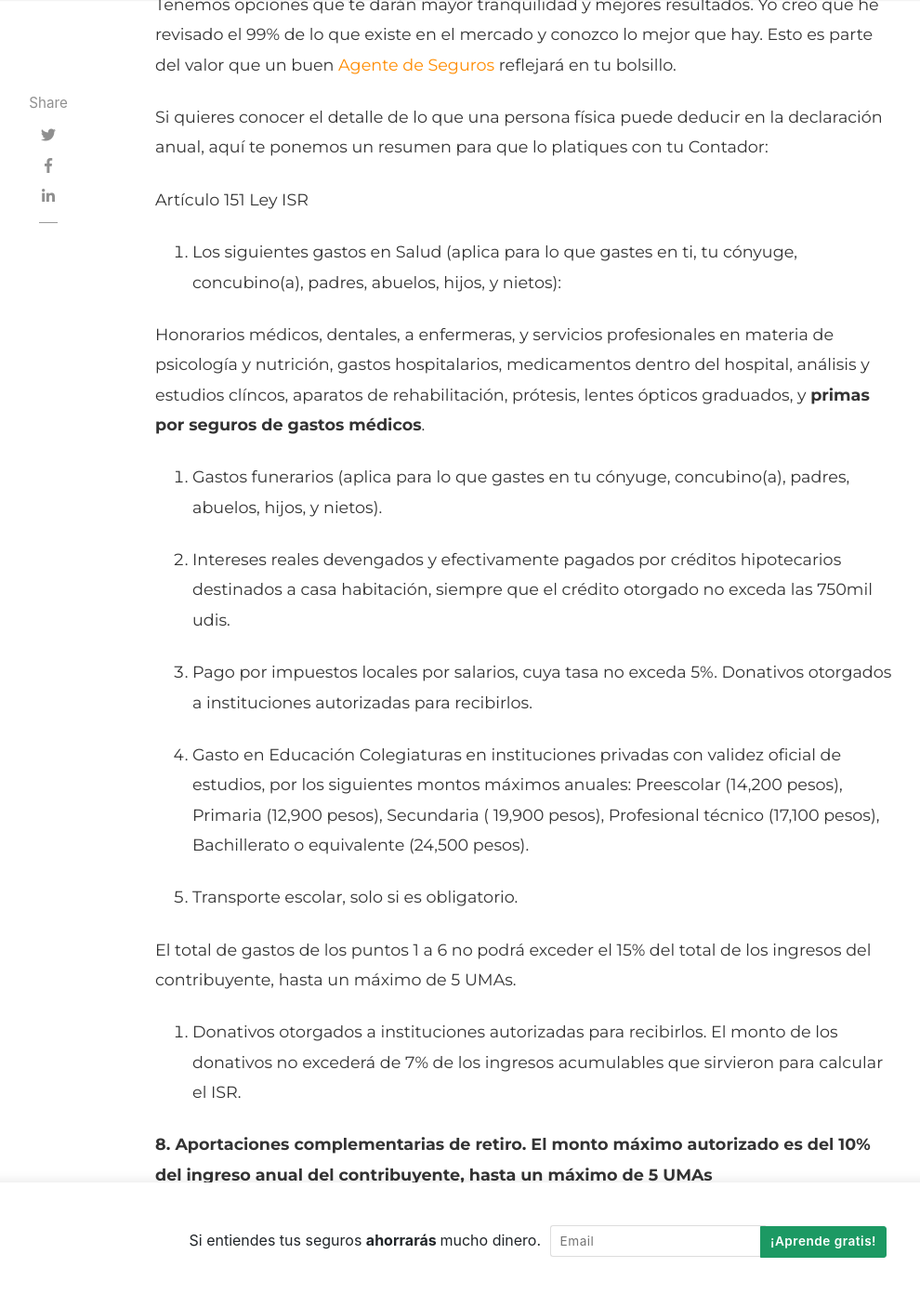
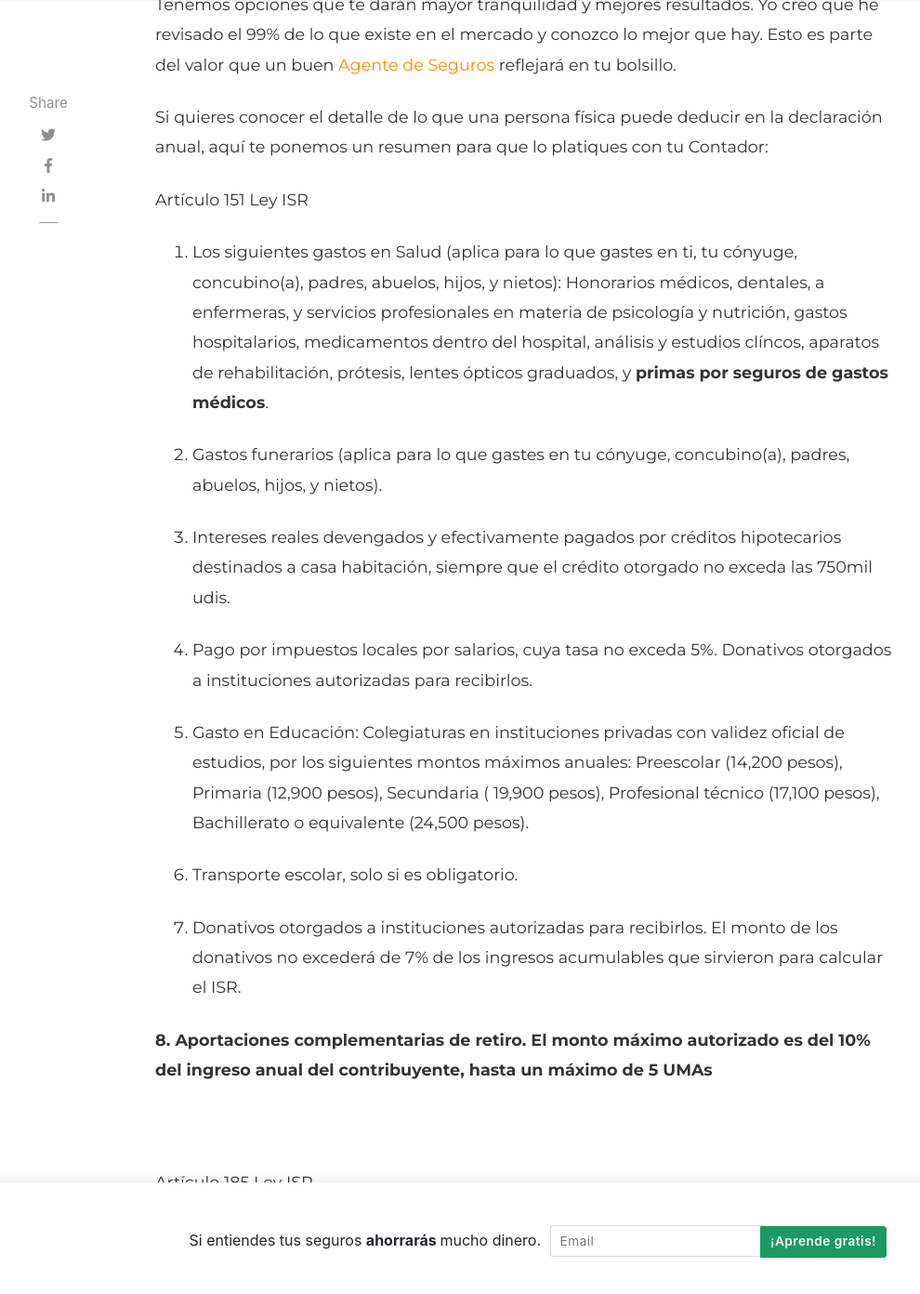
Before and after one commit to blogseguros/blogseguros.github.io, a Jekyll site: the page built from _posts/2021-04-07-reducir-impuestos-en-declaracion-anual.md, in a window 1280 px wide and 1400 px high, scrolled down 2138 px. Shown: the top 1392 px of the window at 93% size, without its empty margins (118-1108 px from the left). Built offline with Jekyll 4.4.1, drawn with Linux system fonts in a browser that asks for light colours; nearby versions of some CDN libraries; comment, search, counter and statistics services are not loaded; some of the changed text lies outside the part shown.

Commit message:
Update 2021-04-07-reducir-impuestos-en-declaracion-anual.md

```diff
--- a/_posts/2021-04-07-reducir-impuestos-en-declaracion-anual.md
+++ b/_posts/2021-04-07-reducir-impuestos-en-declaracion-anual.md
@@ -40,9 +40,7 @@ Si quieres conocer el detalle de lo que una persona física puede deducir en la
 
 Artículo 151 Ley ISR
 
-1. Los siguientes gastos en Salud (aplica para lo que gastes en ti, tu cónyuge, concubino(a), padres, abuelos, hijos, y nietos):
-
-Honorarios médicos, dentales, a enfermeras, y servicios profesionales en materia de psicología y nutrición, gastos hospitalarios, medicamentos dentro del hospital, análisis y estudios clíncos, aparatos de rehabilitación, prótesis, lentes ópticos graduados, y <b>primas por seguros de gastos médicos</b>.
+1. Los siguientes gastos en Salud (aplica para lo que gastes en ti, tu cónyuge, concubino(a), padres, abuelos, hijos, y nietos): Honorarios médicos, dentales, a enfermeras, y servicios profesionales en materia de psicología y nutrición, gastos hospitalarios, medicamentos dentro del hospital, análisis y estudios clíncos, aparatos de rehabilitación, prótesis, lentes ópticos graduados, y <b>primas por seguros de gastos médicos</b>.
 
 2. Gastos funerarios (aplica para lo que gastes en tu cónyuge, concubino(a), padres, abuelos, hijos, y nietos).
 
@@ -51,12 +49,9 @@ Honorarios médicos, dentales, a enfermeras, y servicios profesionales en materi
 4.  Pago por impuestos locales por salarios, cuya tasa no exceda 5%.
 Donativos otorgados a instituciones autorizadas para recibirlos.
 
-5. Gasto en Educación
-Colegiaturas en instituciones privadas con validez oficial de estudios, por los siguientes montos máximos anuales: Preescolar (14,200 pesos), Primaria (12,900 pesos), Secundaria ( 19,900 pesos), Profesional técnico (17,100 pesos), Bachillerato o equivalente (24,500 pesos).
+5. Gasto en Educación: Colegiaturas en instituciones privadas con validez oficial de estudios, por los siguientes montos máximos anuales: Preescolar (14,200 pesos), Primaria (12,900 pesos), Secundaria ( 19,900 pesos), Profesional técnico (17,100 pesos), Bachillerato o equivalente (24,500 pesos).
 
 6. Transporte escolar, solo si es obligatorio.
-
-El total de gastos de los puntos 1 a 6 no podrá exceder el 15% del total de los ingresos del contribuyente, hasta un máximo de 5 UMAs.
 
 7. Donativos otorgados a instituciones autorizadas para recibirlos. El monto de los donativos no excederá de 7% de los ingresos acumulables que sirvieron para calcular el ISR.
 
```
Also changed, not shown: other parts of _posts/2021-04-07-reducir-impuestos-en-declaracion-anual.md (+1 -1 lines).
